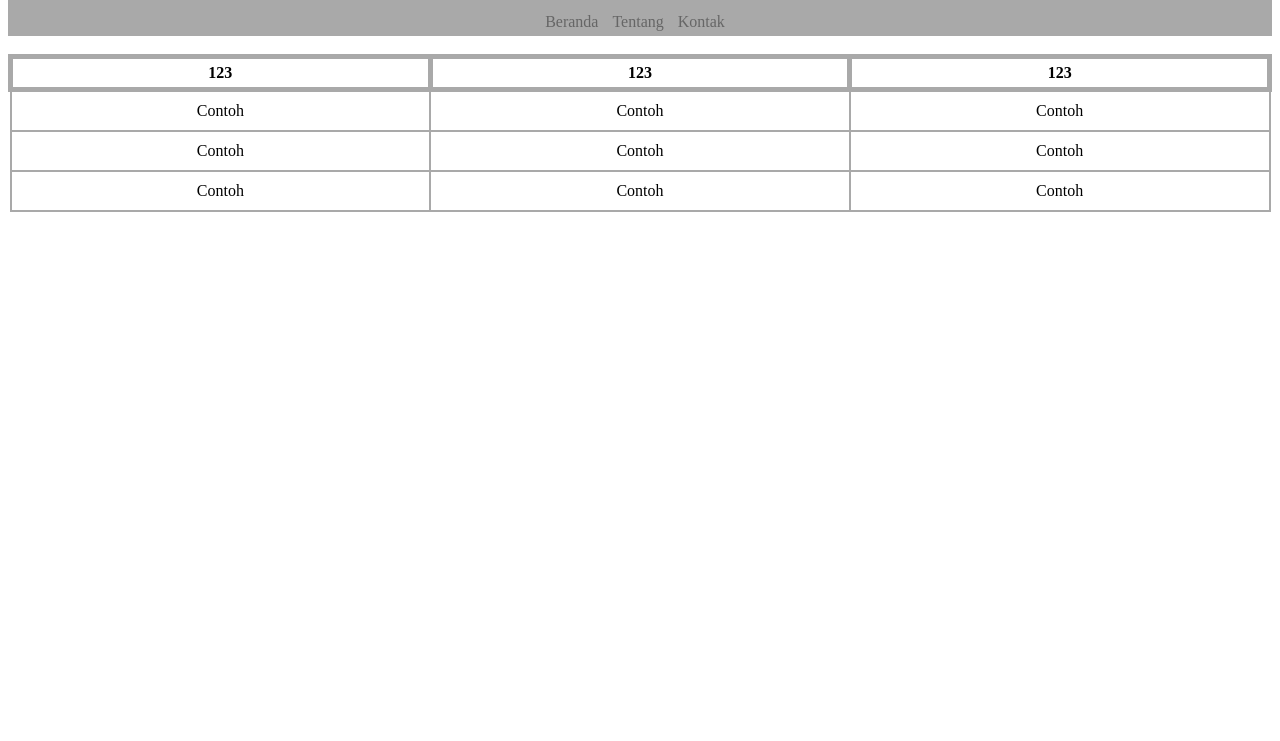
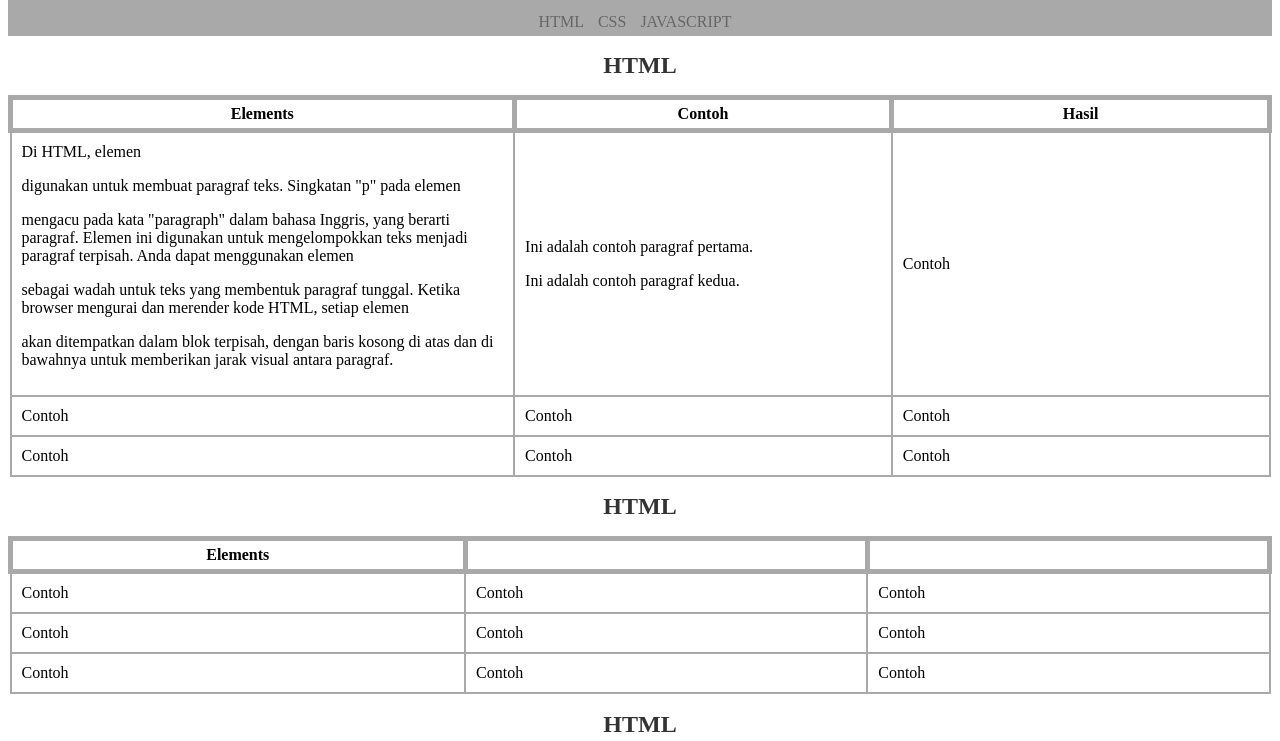
Before and after one commit to Phixinic/Project_PKL, a plain HTML site: page index.html in a window 1280 px wide. Shown: the part 59-800 px from the top of the page. Drawn offline with Linux system fonts and the light colour scheme.

Commit message:
menambah beberapa teks dan css

```diff
--- a/index.html
+++ b/index.html
@@ -10,20 +10,72 @@
       <h1>All Materials About</h1>
       <nav>
         <ul>
-          <li class="nav-header"><a href="#">Beranda</a></li>
-          <li class="nav-header"><a href="#">Tentang</a></li>
-          <li class="nav-header"><a href="#">Kontak</a></li>
+          <li><a href="#html" class="nav-link smoothScroll">HTML</a></li>
+          <li><a href="#css" class="nav-link smoothScroll">CSS</a></li>
+          <li><a href="#javascript" class="nav-link smoothScroll">JAVASCRIPT</a></li>
         </ul>
       </nav>
     </header>
-    <br>
 </head>
 <body>
+  <h1 id="html">HTML</h1>
+  <div class="nonaktif">
    <table>
     <tr>
-      <th>123</th>
-      <th>123</th>
-      <th>123</th>
+      <th>Elements</th>
+      <th>Contoh</th>
+      <th>Hasil</th>
+    </tr>
+    <tr>
+      <td style="width:40%">Di HTML, elemen <p> digunakan untuk membuat paragraf teks. Singkatan "p" pada elemen <p> mengacu pada kata "paragraph" dalam bahasa Inggris, yang berarti paragraf. Elemen ini digunakan untuk mengelompokkan teks menjadi paragraf terpisah.
+
+        Anda dapat menggunakan elemen <p> sebagai wadah untuk teks yang membentuk paragraf tunggal. Ketika browser mengurai dan merender kode HTML, setiap elemen <p> akan ditempatkan dalam blok terpisah, dengan baris kosong di atas dan di bawahnya untuk memberikan jarak visual antara paragraf.</td>
+      <td style="width:30%"><p>Ini adalah contoh paragraf pertama.</p>
+        <p>Ini adalah contoh paragraf kedua.</p></td>
+      <td style="width:30%">Contoh</td>
+    </tr>
+    <tr>
+      <td>Contoh</td>
+      <td>Contoh</td>
+      <td>Contoh</td>
+    </tr>
+    <tr>
+      <td>Contoh</td>
+      <td>Contoh</td>
+      <td>Contoh</td>
+    </tr>
+   </table>
+
+   <h1 id="css">HTML</h1>
+   <table>
+    <tr>
+      <th>Elements</th>
+      <th></th>
+      <th></th>
+    </tr>
+    <tr>
+      <td>Contoh</td>
+      <td>Contoh</td>
+      <td>Contoh</td>
+    </tr>
+    <tr>
+      <td>Contoh</td>
+      <td>Contoh</td>
+      <td>Contoh</td>
+    </tr>
+    <tr>
+      <td>Contoh</td>
+      <td>Contoh</td>
+      <td>Contoh</td>
+    </tr>
+   </table>
+
+   <h1 id="javascript">HTML</h1>
+   <table>
+    <tr>
+      <th>Elements</th>
+      <th></th>
+      <th></th>
     </tr>
     <tr>
       <td>Contoh</td>
--- a/style.css
+++ b/style.css
@@ -7,6 +7,7 @@ header {
   h1 {
     font-size: 24px;
     color: #333333;
+    text-align: center;
 
   }
 
@@ -38,7 +39,6 @@ header {
   td {
     padding: 10px;
     border: 2px solid #a9a9a9;
-    text-align: center;
   }
 
   th {
```
